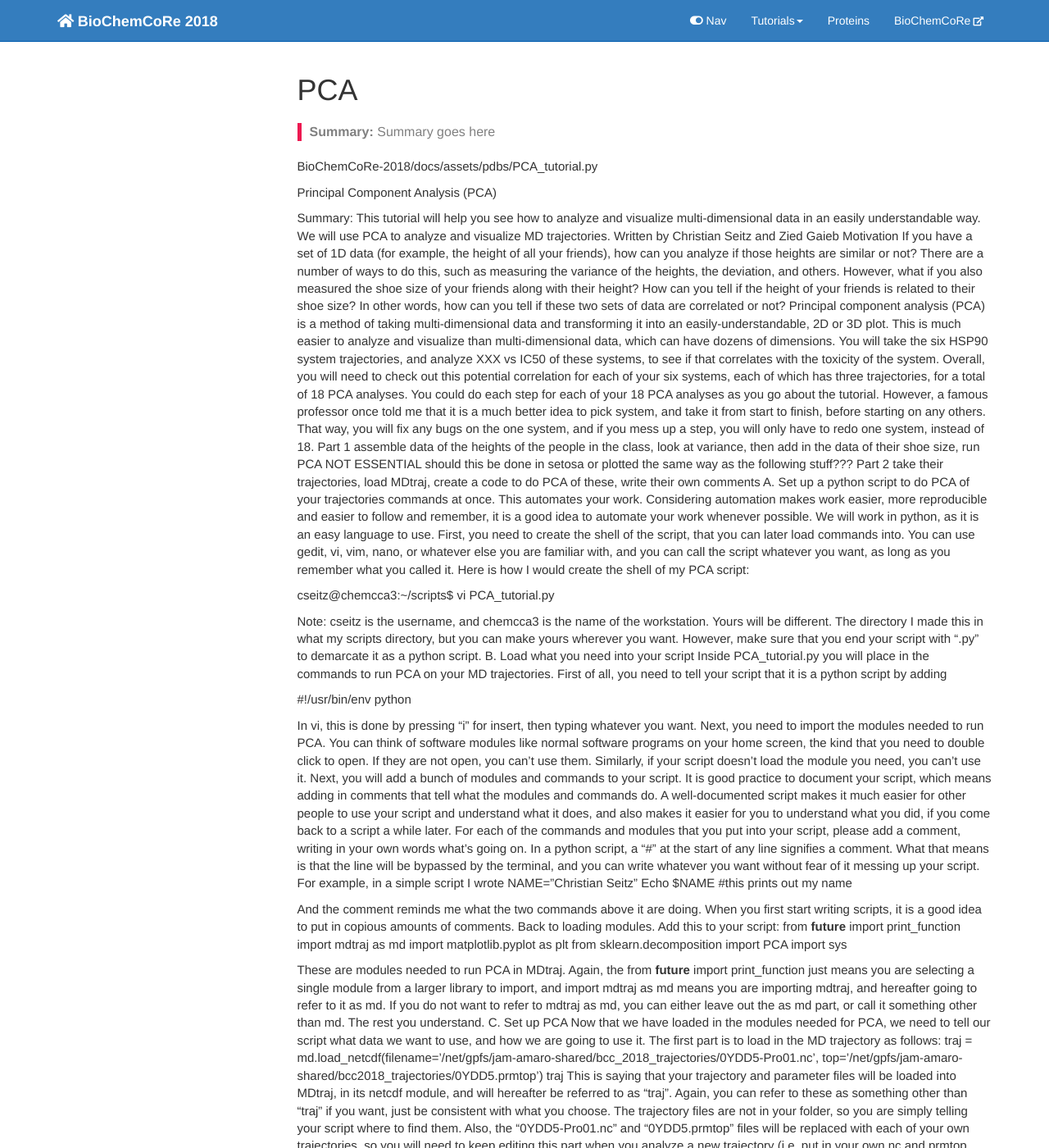
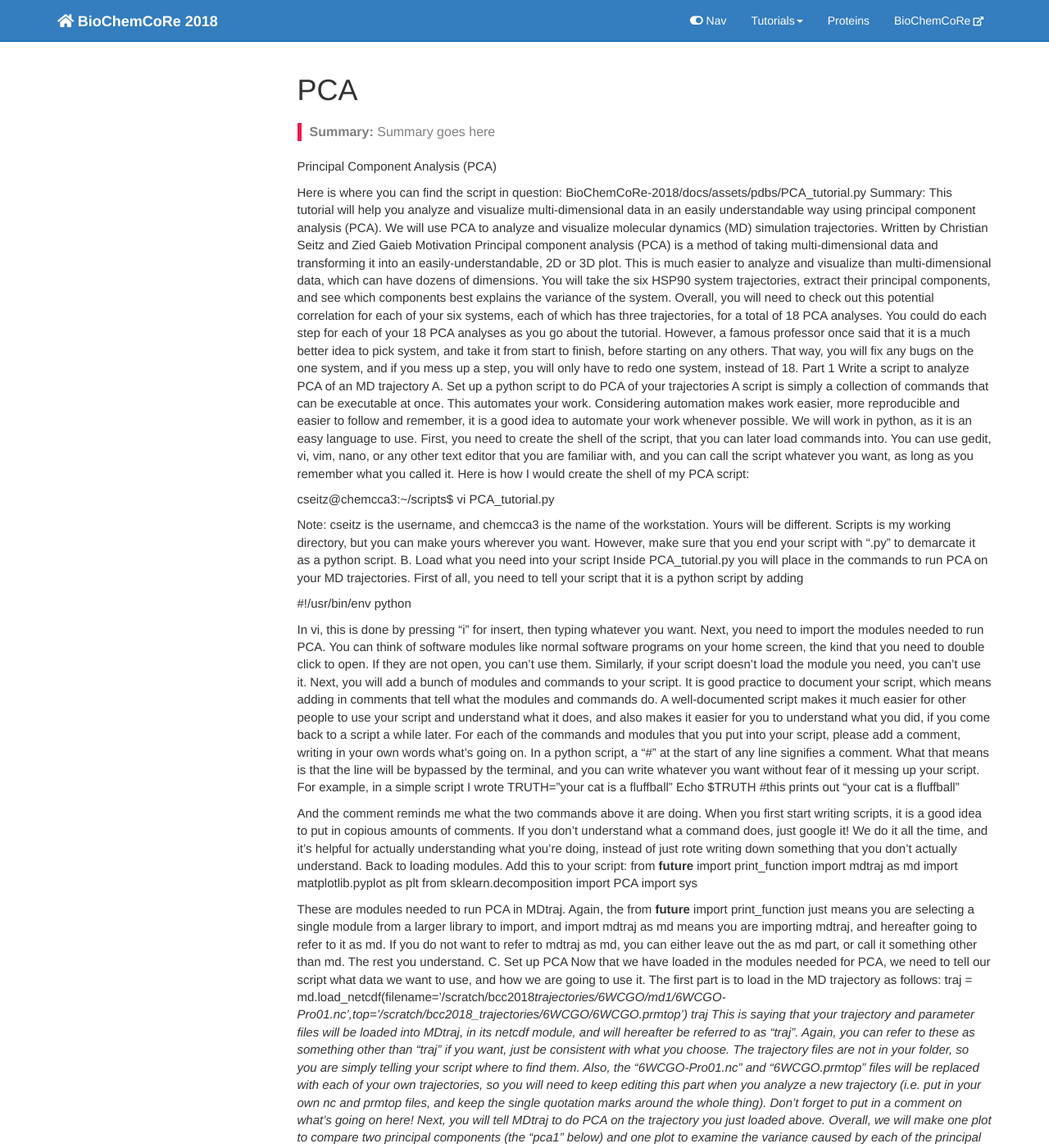
Before and after one commit to ctlee/BioChemCoRe-2018, a Jekyll site: the page built from docs/pages/pca.md, in a window 1280 px wide and 1400 px high. Shown: the whole window at 82% size. Built offline with Jekyll 4.4.1, drawn with Linux system fonts in a browser that asks for light colours; nearby versions of some CDN libraries; comment, search, counter and statistics services are not loaded; some of the changed text lies outside the part shown.

Commit message:
uploaded rewritten PCA tutorial

```diff
--- a/docs/pages/pca.md
+++ b/docs/pages/pca.md
@@ -6,24 +6,21 @@ toc: true
 summary: "Summary goes here"
 ---
 
- BioChemCoRe-2018/docs/assets/pdbs/PCA_tutorial.py
-
 Principal Component Analysis (PCA)
 
-Summary: This tutorial will help you see how to analyze and visualize multi-dimensional data in an easily understandable way. We will use PCA to analyze and visualize MD trajectories.
+Here is where you can find the script in question: BioChemCoRe-2018/docs/assets/pdbs/PCA_tutorial.py
+Summary: This tutorial will help you analyze and visualize multi-dimensional data in an easily understandable way using principal component analysis (PCA). We will use PCA to analyze and visualize molecular dynamics (MD) simulation trajectories.
 Written by Christian Seitz and Zied Gaieb
 Motivation
-If you have a set of 1D data (for example, the height of all your friends), how can you analyze if those heights are similar or not? There are a number of ways to do this, such as measuring the variance of the heights, the deviation, and others. However, what if you also measured the shoe size of your friends along with their height? How can you tell if the height of your friends is related to their shoe size? In other words, how can you tell if these two sets of data are correlated or not?
-Principal component analysis (PCA) is a method of taking multi-dimensional data and transforming it into an easily-understandable, 2D or 3D plot. This is much easier to analyze and visualize than multi-dimensional data, which can have dozens of dimensions. You will take the six HSP90 system trajectories, and analyze XXX vs IC50 of these systems, to see if that correlates with the toxicity of the system. Overall, you will need to check out this potential correlation for each of your six systems, each of which has three trajectories, for a total of 18 PCA analyses. You could do each step for each of your 18 PCA analyses as you go about the tutorial. However, a famous professor once told me that it is a much better idea to pick system, and take it from start to finish, before starting on any others. That way, you will fix any bugs on the one system, and if you mess up a step, you will only have to redo one system, instead of 18.
-Part 1 assemble data of the heights of the people in the class, look at variance, then add in the data of their shoe size, run PCA NOT ESSENTIAL should this be done in setosa or plotted the same way as the following stuff???
-Part 2 take their trajectories, load MDtraj, create a code to do PCA of these, write their own comments
+Principal component analysis (PCA) is a method of taking multi-dimensional data and transforming it into an easily-understandable, 2D or 3D plot. This is much easier to analyze and visualize than multi-dimensional data, which can have dozens of dimensions. You will take the six HSP90 system trajectories, extract their principal components, and see which components best explains the variance of the system. Overall, you will need to check out this potential correlation for each of your six systems, each of which has three trajectories, for a total of 18 PCA analyses. You could do each step for each of your 18 PCA analyses as you go about the tutorial. However, a famous professor once said that it is a much better idea to pick system, and take it from start to finish, before starting on any others. That way, you will fix any bugs on the one system, and if you mess up a step, you will only have to redo one system, instead of 18.
+Part 1 Write a script to analyze PCA of an MD trajectory
 A.	Set up a python script to do PCA of your trajectories
-commands at once. This automates your work. Considering automation makes work easier, more reproducible and easier to follow and remember, it is a good idea to automate your work whenever possible.
-We will work in python, as it is an easy language to use. First, you need to create the shell of the script, that you can later load commands into. You can use gedit, vi, vim, nano, or whatever else you are familiar with, and you can call the script whatever you want, as long as you remember what you called it. Here is how I would create the shell of my PCA script:
+A script is simply a collection of commands that can be executable at once. This automates your work. Considering automation makes work easier, more reproducible and easier to follow and remember, it is a good idea to automate your work whenever possible.
+We will work in python, as it is an easy language to use. First, you need to create the shell of the script, that you can later load commands into. You can use gedit, vi, vim, nano, or any other text editor that you are familiar with, and you can call the script whatever you want, as long as you remember what you called it. Here is how I would create the shell of my PCA script:
 
 cseitz@chemcca3:~/scripts$ vi PCA_tutorial.py
 
-Note: cseitz is the username, and chemcca3 is the name of the workstation. Yours will be different. The directory I made this in what my scripts directory, but you can make yours wherever you want. However, make sure that you end your script with “.py” to demarcate it as a python script.
+Note: cseitz is the username, and chemcca3 is the name of the workstation. Yours will be different. Scripts is my working directory, but you can make yours wherever you want. However, make sure that you end your script with “.py” to demarcate it as a python script.
 B.	Load what you need into your script
 Inside PCA_tutorial.py you will place in the commands to run PCA on your MD trajectories. First of all, you need to tell your script that it is a python script by adding
 
@@ -32,11 +29,12 @@ Inside PCA_tutorial.py you will place in the commands to run PCA on your MD traj
 In vi, this is done by pressing “i” for insert, then typing whatever you want.
 Next, you need to import the modules needed to run PCA. You can think of software modules like normal software programs on your home screen, the kind that you need to double click to open. If they are not open, you can’t use them. Similarly, if your script doesn’t load the module you need, you can’t use it.
 Next, you will add a bunch of modules and commands to your script. It is good practice to document your script, which means adding in comments that tell what the modules and commands do. A well-documented script makes it much easier for other people to use your script and understand what it does, and also makes it easier for you to understand what you did, if you come back to a script a while later. For each of the commands and modules that you put into your script, please add a comment, writing in your own words what’s going on. In a python script, a “#” at the start of any line signifies a comment. What that means is that the line will be bypassed by the terminal, and you can write whatever you want without fear of it messing up your script. For example, in a simple script I wrote
-NAME=”Christian Seitz”
-Echo $NAME
-#this prints out my name
+TRUTH=”your cat is a fluffball”
+Echo $TRUTH
+#this prints out “your cat is a fluffball”
 
-And the comment reminds me what the two commands above it are doing. When you first start writing scripts, it is a good idea to put in copious amounts of comments. Back to loading modules. Add this to your script:
+And the comment reminds me what the two commands above it are doing. When you first start writing scripts, it is a good idea to put in copious amounts of comments. If you don’t understand what a command does, just google it! We do it all the time, and it’s helpful for actually understanding what you’re doing, instead of just rote writing down something that you don’t actually understand.
+Back to loading modules. Add this to your script:
 from __future__ import print_function
 import mdtraj as md
 import matplotlib.pyplot as plt
@@ -46,18 +44,22 @@ import sys
 These are modules needed to run PCA in MDtraj. Again, the from __future__ import print_function just means you are selecting a single module from a larger library to import, and import mdtraj as md means you are importing mdtraj, and hereafter going to refer to it as md. If you do not want to refer to mdtraj as md, you can either leave out the as md part, or call it something other than md. The rest you understand.
 C.	Set up PCA
 Now that we have loaded in the modules needed for PCA, we need to tell our script what data we want to use, and how we are going to use it. The first part is to load in the MD trajectory as follows:
-traj = md.load_netcdf(filename=’/net/gpfs/jam-amaro-shared/bcc_2018_trajectories/0YDD5-Pro01.nc’, top=’/net/gpfs/jam-amaro-shared/bcc2018_trajectories/0YDD5.prmtop’)
+traj = md.load_netcdf(filename=’/scratch/bcc2018_trajectories/6WCGO/md1/6WCGO-Pro01.nc’,top=’/scratch/bcc2018_trajectories/6WCGO/6WCGO.prmtop’)
 traj
-This is saying that your trajectory and parameter files will be loaded into MDtraj, in its netcdf module, and will hereafter be referred to as “traj”. Again, you can refer to these as something other than “traj” if you want, just be consistent with what you choose. The trajectory files are not in your folder, so you are simply telling your script where to find them. Also, the “0YDD5-Pro01.nc” and “0YDD5.prmtop” files will be replaced with each of your own trajectories, so you will need to keep editing this part when you analyze a new trajectory (i.e. put in your own nc and prmtop files, and keep the single quotation marks around the whole thing). Don’t forget to put in a comment on what’s going on here!
-Next, you will tell MDtraj to do PCA on the trajectory you just loaded above. Do it like this:
+This is saying that your trajectory and parameter files will be loaded into MDtraj, in its netcdf module, and will hereafter be referred to as “traj”. Again, you can refer to these as something other than “traj” if you want, just be consistent with what you choose. The trajectory files are not in your folder, so you are simply telling your script where to find them. Also, the “6WCGO-Pro01.nc” and “6WCGO.prmtop” files will be replaced with each of your own trajectories, so you will need to keep editing this part when you analyze a new trajectory (i.e. put in your own nc and prmtop files, and keep the single quotation marks around the whole thing). Don’t forget to put in a comment on what’s going on here!
+Next, you will tell MDtraj to do PCA on the trajectory you just loaded above. Overall, we will make one plot to compare two principal components (the “pca1” below) and one plot to examine the variance caused by each of the principal components (the “pca_all” below). Of course, we need to set each of these up separately. First of all, set up the comparison of principal components like this:
 pca1 = PCA(n_components=2)
 traj.superpose(traj, 0)
-Remember, PCA can be projected into 2D or 3D space, so you need to tell MDtraj how many components you want to have as an output. We are doing XXXXX and IC50, so we need two components. The second command tells the output to be placed in the same place (i.e. not have multiple unitcells of output).
-Now that we have loaded the data and told MDtraj we want to do PCA, we need to tell MDtraj how exactly we want it to use the data. We want to have a 2D output. PCA does a number of math manipulations of the data, so even though we started out with two dimensions, we still need to specify how many dimensions we want as an output. We want to have two dimensions, which will still require a transformation and reshaping of the data. This is done as follows:
+Remember, PCA can be projected into 2D or 3D space, so you need to tell MDtraj how many components you want to have as an output. For starters, we will analyze the PCA components 1 and 2, so we need two components. The second command tells the output to be placed in the same place (i.e. not have multiple unitcells of output).
+We will also want to analyze the variance of more than two principal components of our system. To do that for n-number of components, we first need to set up the number of components to analyze, like so:
+pca_all = PCA(n_components=10)
+Now that we have loaded the data and told MDtraj we want to do PCA, we need to tell MDtraj how exactly we want it to use the data. We want to have a 2D output for the two principal component comparison. PCA does a number of math manipulations of the data, so even though we started out with two dimensions, we still need to specify how many dimensions we want as an output. We want to have two dimensions, which will still require a transformation and reshaping of the data. This is done as follows:
 reduced_cartesian = pca1.fit_transform(traj.xyz.reshape(traj.n_frames, traj.n_atoms * 3))
 print(reduced_cartesian.shape)
-D.	Plot your results
-Now that you have performed PCA on your data, you need to be able to visualize what you have done. It is easy to do this in matplotlib, which you already loaded above. From here, you simply need to tell matplotlib how you want it to make a graph for you. This is what we will do:
+To reshape the data for the n-component variance plot, you can add this command:
+non_reduced_cartesian = pca_all.fit_transform(traj.xyz.reshape(traj.n_frames, traj.n_atoms * 3))
+D.	Analyze your results
+Now that you have performed PCA on your data, you need to be able to visualize what you have done. You will want to make graphs of the principal components in your system, and how well the variance is explained by each of them. It is easy to do this in matplotlib, which you already loaded above. From here, you simply need to tell matplotlib how you want it to make a graph for you. This is what we will do:
 plt.figure()
 plt.scatter(reduced_cartesian[:, 0], reduced_cartesian[:, 1], marker=’x’, c=traj.time)
 plt.xlabel(‘PC1’)
@@ -65,7 +67,15 @@ plt.ylabel(‘PC2’)
 cbar = plt.colorbar()
 cbar.set_label(‘legend’)
 plt.show()
-
-This is just one way of graphing your results, you can tinker with other ways that might look better if you want. Now that you have written your script, you need to exit the script AND save it. Remember, the way to exit and save a file in vi is to do
+This is just one way of graphing your results, you can tinker with other ways that might look better if you want. You will also want to examine how much of the variance is caused by each of the principal components you are analyzing. Here is how you can make a variance plot:
+plt.figure()
+plt.plot(pca.all.explained_variance_ratio_)
+plt.title(“PCA Analysis”)
+plt.xlabel(“PC #”)
+plt.ylabel(“Variance”)
+plt.show()
+Now that you have written your script, you need to exit the script AND save it. Remember, the way to exit and save a file in vi is to do
 :wq
 Which will return you to whatever directory you were in before. Congratulations, you have written a script to do PCA! Now that you have completed the analysis for one system, you will need to do this for the remaining 17 systems. You have already written the script to do PCA analysis of an MD trajectory, so you just need to change the files that you are using for each of the 17 other systems.
+Now, to run the script, you can type in the terminal:
+python PCA_analysis.py
```
